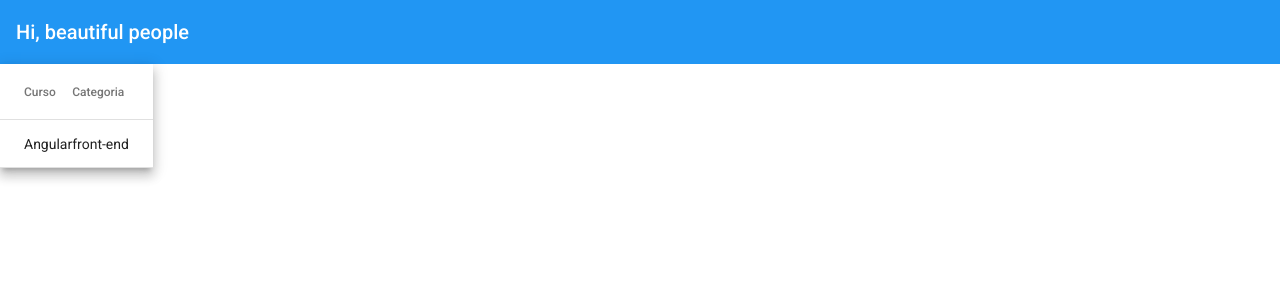
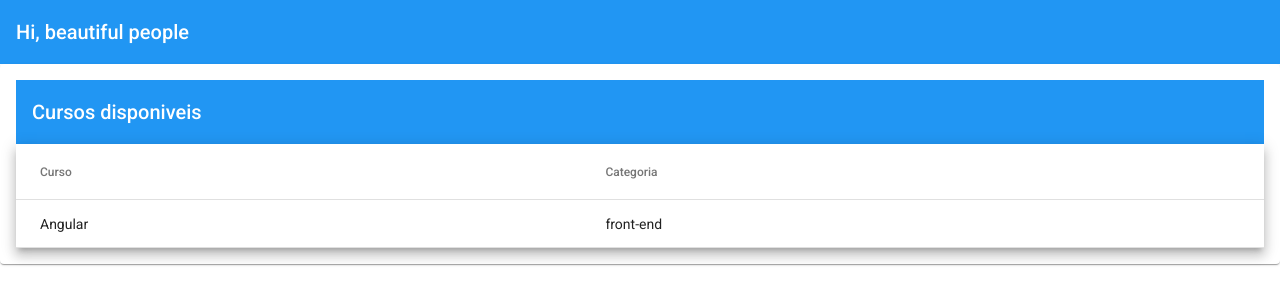
Before and after one commit to JenniferFariasRodrigues/crud-angular, an Angular app: page /courses in a window 1280 px wide. Shown: the top 304 px of the page. Built offline with nearby package versions, Linux system fonts and the light colour scheme.

Commit message:
07 - Material Table CSS and Creating an App Material Module

```diff
--- a/src/app/courses/courses/courses.component.html
+++ b/src/app/courses/courses/courses.component.html
@@ -1,3 +1,8 @@
+
+<mat-card>
+
+  <mat-toolbar color = "primary">Cursos disponiveis</mat-toolbar>
+
 <table mat-table [dataSource]="courses" class="mat-elevation-z8">
 
   <!-- Name Column -->
@@ -17,3 +22,4 @@
   <tr mat-header-row *matHeaderRowDef="displayedColumns"></tr>
   <tr mat-row *matRowDef="let row; columns: displayedColumns;"></tr>
 </table>
+</mat-card>
--- a/src/app/courses/courses/courses.component.scss
+++ b/src/app/courses/courses/courses.component.scss
@@ -0,0 +1,3 @@
+table {
+    width: 100%;
+  }
```
Also changed, not shown: src/app/courses/courses.module.ts (+7 -1 lines), src/app/shared/app-material/app-material.module.ts (added, +12 -0 lines), 1 other file (tests, documents, lock files or other folders).
